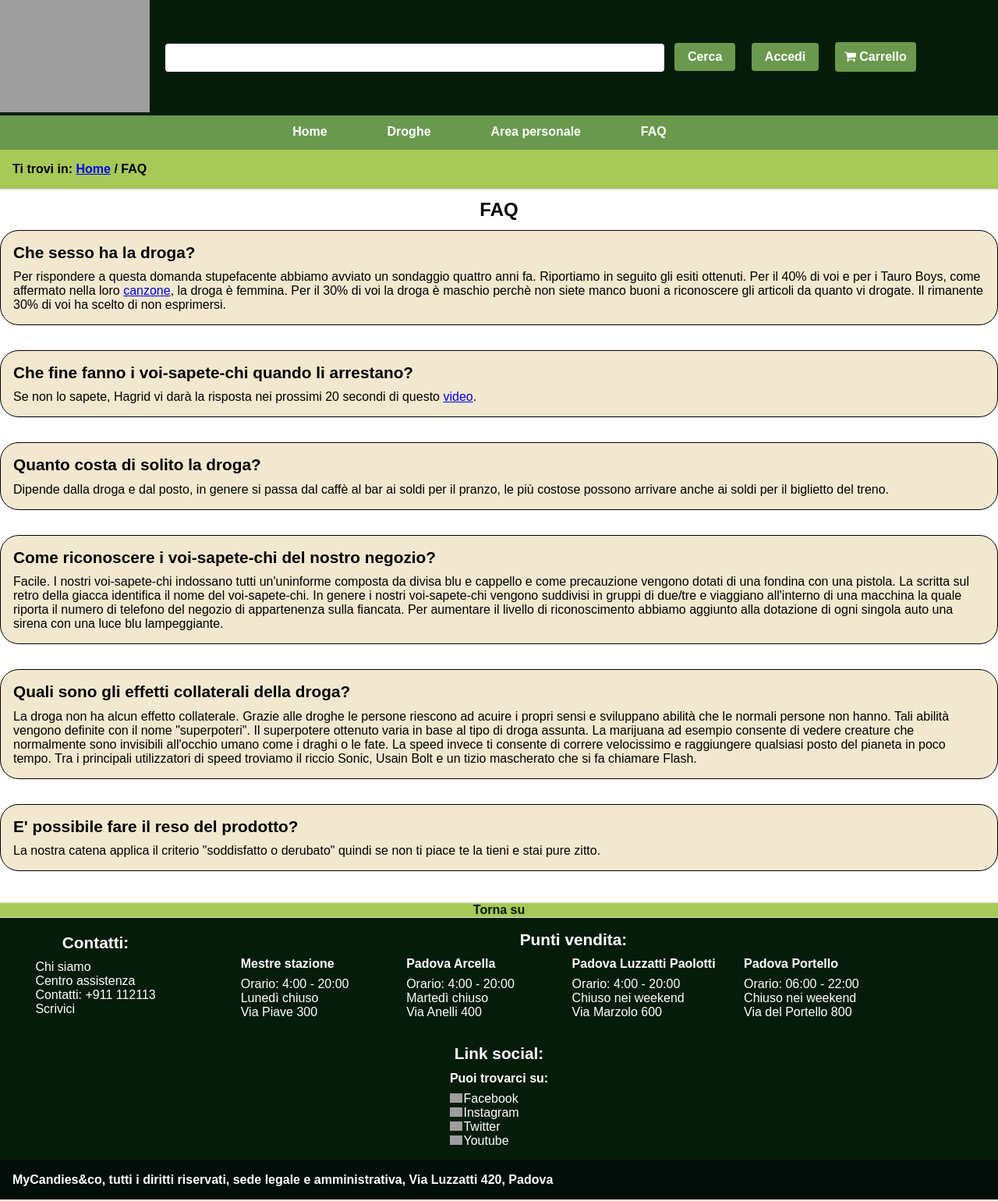
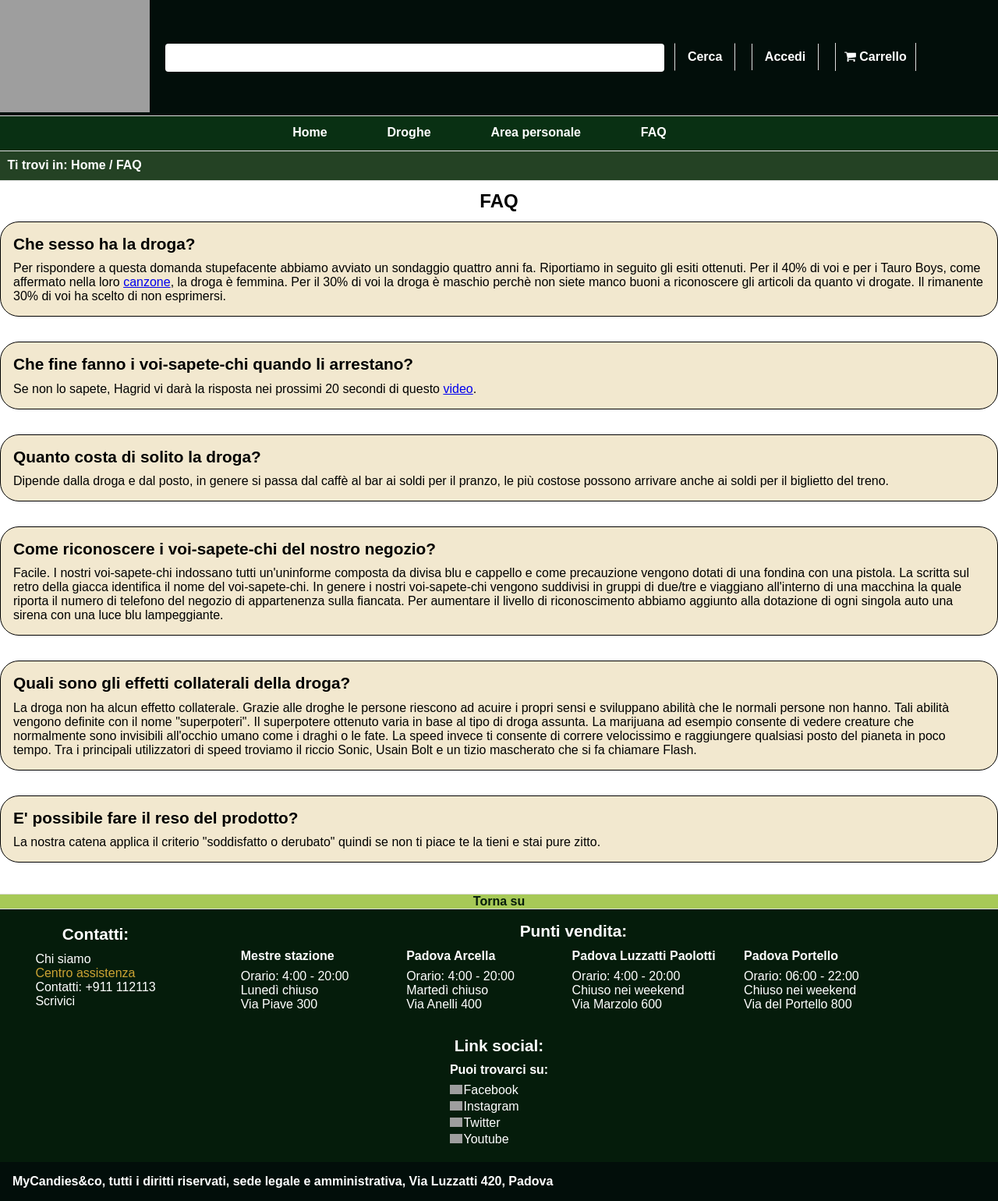
Before and after one commit to MatteoSinigaglia/MyCandies, a PHP site: page /FAQ.html in a window 1280 px wide. Shown: the whole page at 78% size. Run offline with PHP 8.4, Linux system fonts and the light colour scheme; grey boxes are pictures that could not be loaded.

Commit message:
scelti nuovi colori

```diff
--- a/frontend/listaProdotti.html
+++ b/frontend/listaProdotti.html
@@ -50,6 +50,9 @@
             <li><a href="" class="hide">Logout</a></li> <!-- PHP => class=""; -->
         </ul>
     </div>
+</div>
+<div id="breadcrumb">
+    <p>Ti trovi in: <span xml:lang="en" lang="en"><a href="../frontend/home.html">Home</a></span> / Lista prodotti</p>
 </div>
 <div class="main" id="productList">
     <div id="filters">
--- a/frontend/prodotto.html
+++ b/frontend/prodotto.html
@@ -21,7 +21,7 @@
 	<a class="helps" href="#productContent">Vai al contenuto</a>
 	<div id="headerLogoAndUtility">
 		<div id="imageContainer">
-			<img id="logo" src="../img/logo.jpeg"
+			<img id="logo" src="../img/logo2.png"
 				alt="logo del sito con una pastiglia e la scritta MyCandies Sei spacciato"/>
 		</div>
 		<div id="utilityBar">
@@ -50,7 +50,7 @@
 </div>
 
 <div id="breadcrumb">
-    <p><span xml:lang="en" lang="en">Dashboard</span> / Prodotto x</p>
+    <p><span xml:lang="en" lang="en"><a href="../frontend/home.html">Home</a> / </span><a href="../frontend/listaProdotti.html">Lista prodotti</a> / Prodotto x</p>
 </div>
 
 <div id="productContent" class="main">
--- a/frontend/style.css
+++ b/frontend/style.css
@@ -42,12 +42,31 @@ body {
 
 #breadcrumb {
     text-align: left;
-    padding: 1em;
+    padding: 0.6em;
+    border-top: 1px solid #DDD;
     border-bottom: 1px solid #ddd;
     font-weight: bold;
     color: black;
-    background-color: #a7c957;
+    background-color: #244224;
 }
+
+#breadcrumb p {
+    color: white;
+}
+
+#breadcrumb a:link {
+    text-decoration: none;
+    color: white;
+}
+
+#breadcrumb a:hover {
+    text-decoration: underline;
+}
+
+#breadcrumb a:visited {
+    color: #cda434;
+}
+
 
 h1 {
     font-size: 1.5em;
@@ -97,9 +116,8 @@ textarea {
 .buttons {
     padding: 0.5em 1em;
     margin: 0.5em;
-    border: 1px solid transparent;
     border-radius: 4px;
-    background-color: #6A994E;
+    background-color: #020E0A;
     color: white;
     font-weight: bold;
     text-decoration: none;
@@ -107,11 +125,30 @@ textarea {
     font-size: 1em;
 }
 
+#header #utilityBar .buttons {
+    border-radius: 0px;
+    border-right: 1px solid #DDD;
+    border-left: 1px solid #DDD;
+    background-color: #020E0A;
+}
+
+#header #utilityBar .buttons:hover {
+    border-radius: 4px;
+    color: #020E0A;
+    background-color: #F2E8CF;
+}
+
+#productSearchButton {
+    border-top: 1px solid transparent;
+    border-bottom: 1px solid transparent;
+    background-color: #093013;
+}
+/*
 .buttons:hover,
 .buttons:active {
     border: 1px solid white;
     background-color: #A7C957;
-}
+}*/
 
 #cartButton {
     padding: 0.6em 0.7em;
@@ -224,7 +261,7 @@ table th {
     width: 100%;
     color: white;
     font-weight: bold;
-    background-color: #051C0B;
+    background-color: #020E0A;
 }
 
 #headerLogoAndUtility {
@@ -274,9 +311,10 @@ table th {
 #navigation {
     clear: both;
     text-align: center;
-    background-color: #6A994E;
+    background-color: #093013;
     padding: 0.8em;
     list-style-type: none;
+    border-top: 1px solid #DDD;
 }
 
 #navigation li {
@@ -690,8 +749,17 @@ min-width: 11em;
     margin: 1em;
 }
 
+#social ul li {
+    padding-bottom: 0.2em;
+}
+
 #social a:link{
+    color: white;
     text-decoration: none;
+}
+
+#social a:hover {
+    text-decoration: underline;
     color: white;
 }
 
```
Also changed, not shown: other parts of frontend/style.css (+28 -7 lines). Lines whose indentation alone changed are shown as unchanged.
